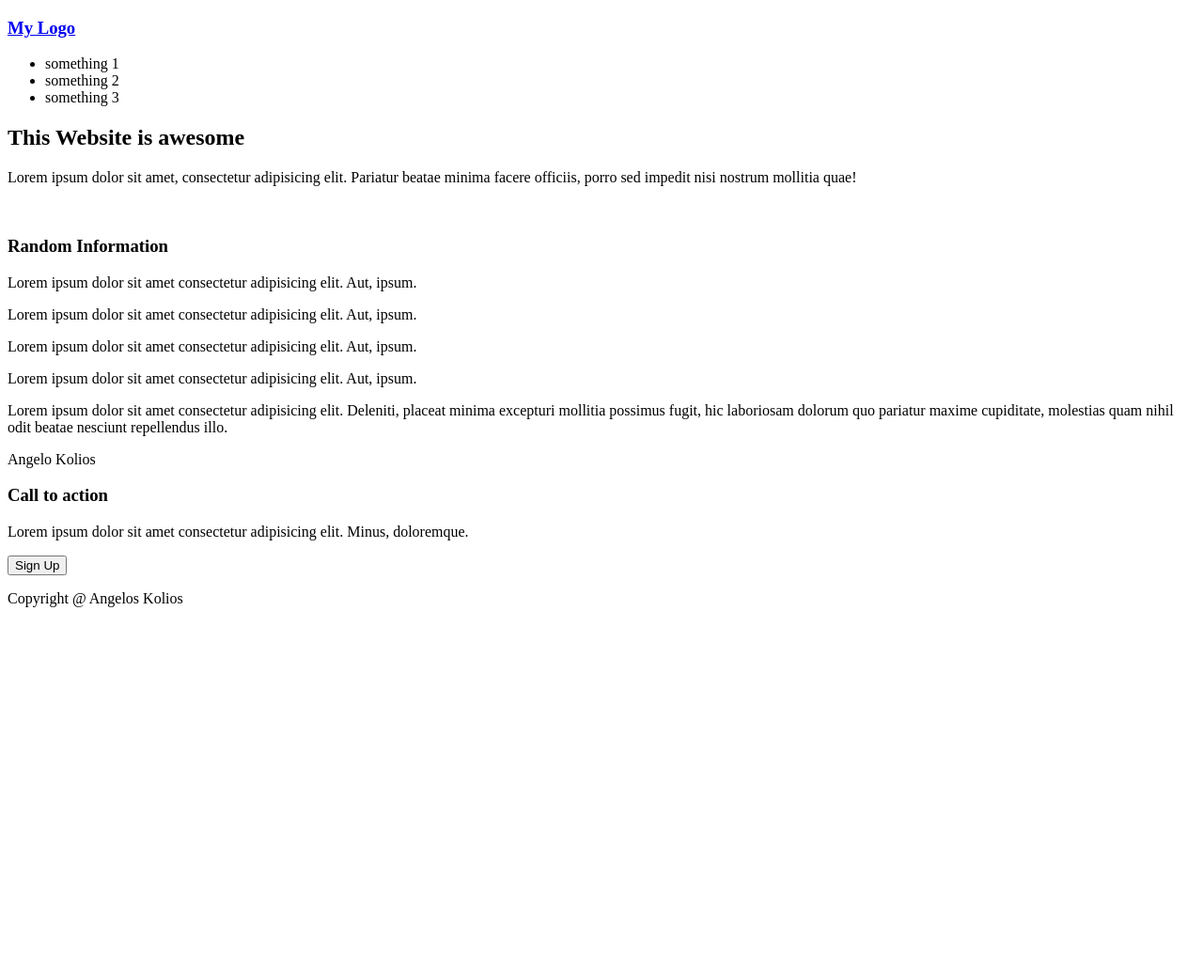
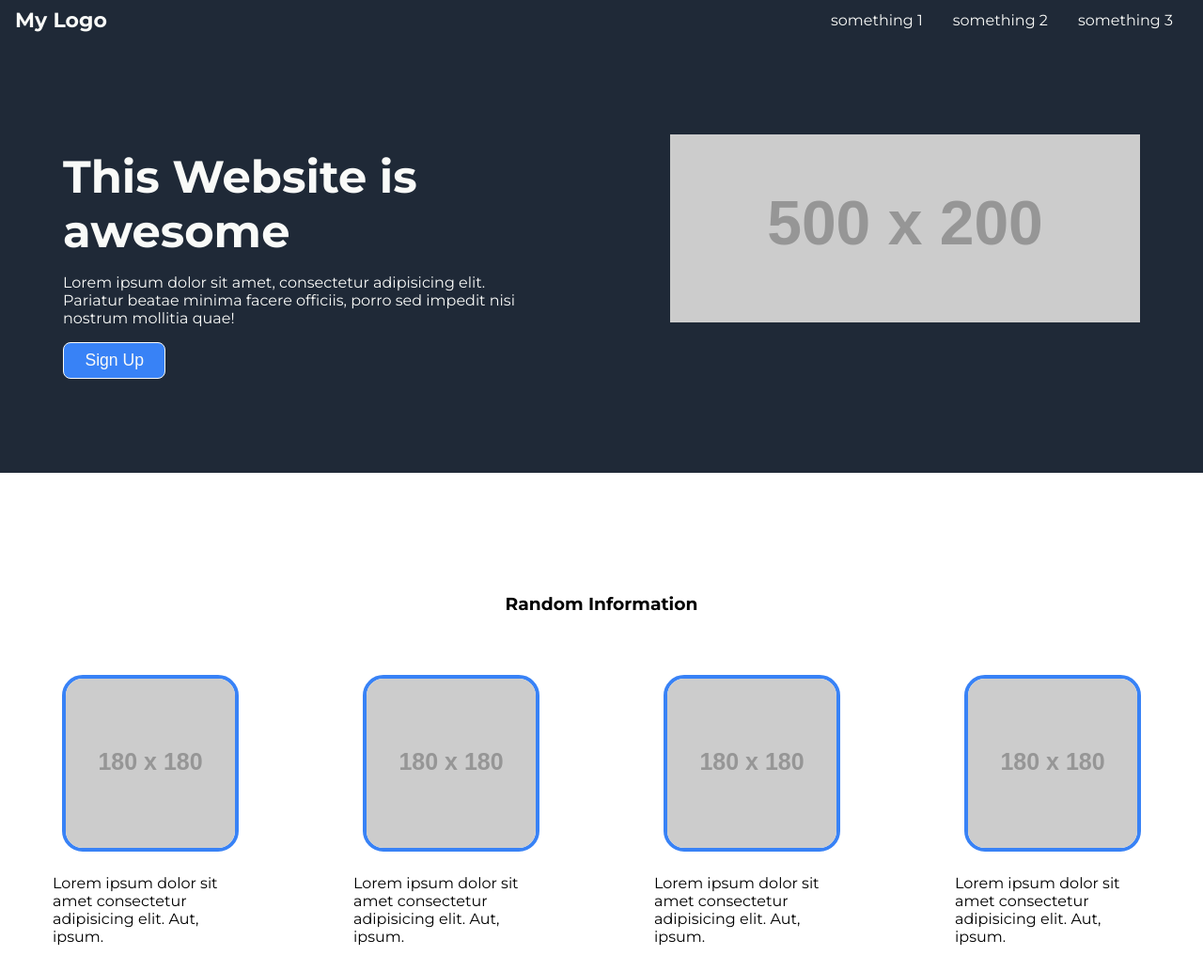
Before and after one commit to koliosor/Odin-Landing-Page, a plain HTML site: page index.html in a window 1280 px wide. Shown: the top 1033 px of the page at 94% size. Before the commit the page ends 800 px from the top, so only its background shows below. Drawn offline with Linux system fonts and the light colour scheme; placeholder pictures from the web are drawn by us.

Commit message:
Added Css styles

```diff
--- a/index.html
+++ b/index.html
@@ -4,6 +4,7 @@
     <meta charset="UTF-8">
     <meta http-equiv="X-UA-Compatible" content="IE=edge">
     <meta name="viewport" content="width=device-width, initial-scale=1.0">
+    <link href="https://fonts.googleapis.com/css?family=Montserrat:400,700" rel="stylesheet">
     <link rel="stylesheet" href="styles.css">
     <title>Project Landing Page</title>
 </head>
@@ -11,7 +12,7 @@
 <header class="main-header">
 
 <a href="index.html" class="header-brand">
-   <h3>My Logo</h3>
+   My Logo
 </a>
 
 <nav class="main-nav">
@@ -27,25 +28,30 @@
 <div class="intro-description">
 <h1>This Website is awesome</h1>
 <p>Lorem ipsum dolor sit amet, consectetur adipisicing elit. Pariatur beatae minima facere officiis, porro sed impedit nisi nostrum mollitia quae!</p>
+<button class="myButton">Sign Up</button>
 </div>
 <div class="intro-img">
-    <img src="" alt="">
+    <img src="https://via.placeholder.com/500x200"alt="">
 </div>
 </section>
 
 <section class="additional-info">
-<h3>Random Information</h3>
+<h3 style="text-align:center;">Random Information</h3>
 <div class="card-holder">
     <div class="card">
+        <img src="https://via.placeholder.com/180x180" alt="" class="card-img">
         <p class="card-text">Lorem ipsum dolor sit amet consectetur adipisicing elit. Aut, ipsum.</p>
     </div>
     <div class="card">
+        <img src="https://via.placeholder.com/180x180" alt="" class="card-img">
         <p class="card-text">Lorem ipsum dolor sit amet consectetur adipisicing elit. Aut, ipsum.</p>
     </div>
     <div class="card">
+        <img src="https://via.placeholder.com/180x180" alt="" class="card-img">
         <p class="card-text">Lorem ipsum dolor sit amet consectetur adipisicing elit. Aut, ipsum.</p>
     </div>
     <div class="card">
+        <img src="https://via.placeholder.com/180x180" alt="" class="card-img">
         <p class="card-text">Lorem ipsum dolor sit amet consectetur adipisicing elit. Aut, ipsum.</p>
     </div>
 </div>
--- a/styles.css
+++ b/styles.css
@@ -0,0 +1,176 @@
+* {
+    box-sizing: border-box;
+}
+html{
+    height:100%;
+}
+
+body {
+    font-family: 'Montserrat', sans-serif;
+    margin: 0;
+}
+
+/* Header */
+.main-header{
+width: 100%;
+background-color: #1F2937;
+color:#F9FAF8;
+
+  /* position: fixed;
+  top: 0;
+  left: 0; */
+  display:flex;
+  justify-content: space-between;
+  align-items: center;
+  padding: 0.5rem 1rem;
+  z-index: 60;
+}
+
+.header-brand{
+
+    font-size:1.5rem;
+    color:#F9FAF8;
+
+    text-decoration: none;
+    font-weight: bold;
+    font-size: 22px;
+}
+
+.main-nav-list{
+    margin: 0;
+  padding: 0;
+  list-style: none;
+  display: flex;
+}
+
+.main-nav_item{
+    margin:0 1rem;
+}
+
+main{
+    width:100%;
+}
+/* Intro Section */
+.intro{
+    color:#F9FAF8;
+    padding:100px 0;
+    display:flex;
+    justify-content: space-around;
+    background-color: #1F2937;
+}
+.intro-description{
+    flex:0 1 40%;
+}
+.intro-description h1{
+    font-size:48px;
+
+    font-weight:bolder;
+    margin-top:1rem;
+    margin-bottom:0;
+}
+
+.intro-description .myButton{
+    background-color: #3882F6;
+    padding:0.5rem 1.4rem;
+    border-radius: 0.5rem;
+    color:#F9FAF8;
+ border:1px solid #F9FAF8;
+font-size:1.1rem;
+
+}
+
+/* Additional Info Section */
+.additional-info{
+    width:100%;
+    margin-top:8rem;
+
+}
+
+
+.card-holder{
+    width:100%;
+    margin-top:4rem;
+    display:flex;
+    align-items: center;
+    justify-content: center;
+
+}
+
+.card{
+display:flex;
+flex-direction: column;
+align-items: center;
+
+}
+
+.card img {
+   border-radius:22px;
+   border:0.3rem solid  #3882F6;
+}
+
+.card-text{
+
+    padding: 0.5rem 0.5rem;
+    width:70%;
+}
+
+
+/* Testimonial section */
+.testimonial {
+    margin-top:8rem;
+   background-color: #E5E7EB;
+   font-size:1.8rem;
+   color:#1F2937;
+   font-style: italic;
+}
+
+.quote {
+    width:70%;
+    margin:0 auto;
+    padding:20px 40px;
+}
+
+/* Call to Action Section */
+.call-to-action{
+    width:70%;
+    margin:0 auto;
+    margin-top:8rem;
+    display:flex;
+    align-items: center;
+    background-color: #3882F6;
+    border-radius: 22px;
+    padding:1rem 2rem;
+
+}
+
+.call-to-action button{
+background-color: #3882F6;
+padding:0.5rem 1.4rem;
+border-radius: 0.5rem;
+    border:1px solid #F9FAF8;
+    color:#F9FAF8;
+    font-weight: bold;
+   font-size:1.1rem;
+}
+.cta-text{
+    margin:0 auto;
+    color:#F9FAF8;
+
+}
+
+
+.main-footer{
+    height:70px;
+    background-color: #1F2937;
+    margin-top:6rem;
+    margin-bottom:0;
+    vertical-align: middle;
+
+}
+
+.footer-text{
+
+    text-align: center;
+    color:#F9FAF8;
+
+}
```
